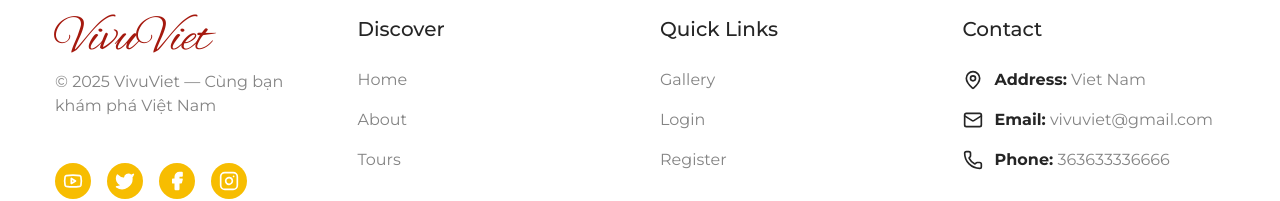
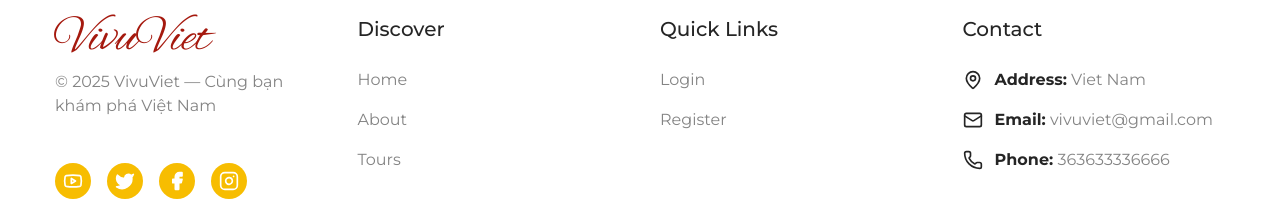
Before and after one commit to VinHa28/vivuviet-frontend, a Next.js app: page /dashboard in a window 1280 px wide. Shown: the part 164-365 px from the top of the page. Built offline with nearby package versions, Linux system fonts and the light colour scheme; no server answers; a web font is replaced by a local one.

Commit message:
fix uppercase file name, footer link

```diff
--- a/components/layout/Footer.jsx
+++ b/components/layout/Footer.jsx
@@ -1,4 +1,4 @@
-'use client';
+"use client";
 import Logo from "@/components/ui/Logo";
 import {
   Facebook,
@@ -12,7 +12,6 @@ import {
 import Link from "next/link";
 import React from "react";
 import { useAuth } from "@/contexts/AuthContext";
-
 
 export default function Footer() {
   const { setShowLoginModal } = useAuth();
@@ -82,14 +81,6 @@ export default function Footer() {
           </h4>
           <ul className="flex flex-col gap-4 text-text-secondary font-primary">
             <li>
-              <Link
-                href="/gallery"
-                className="hover:text-primary transition-colors"
-              >
-                Gallery
-              </Link>
-            </li>
-            <li>
               <button
                 onClick={() => setShowLoginModal(true)}
                 className="hover:text-primary transition-colors"
```
